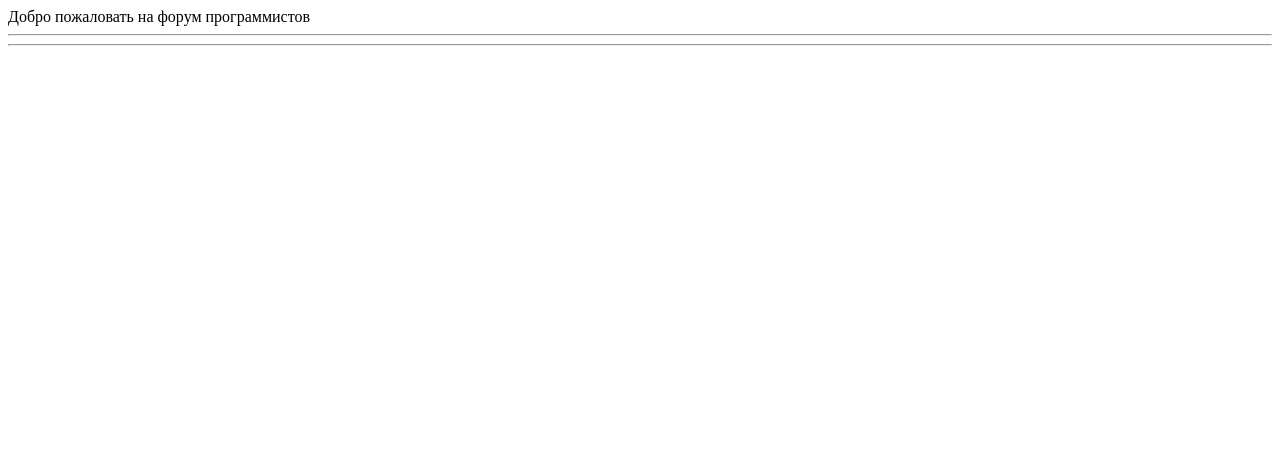
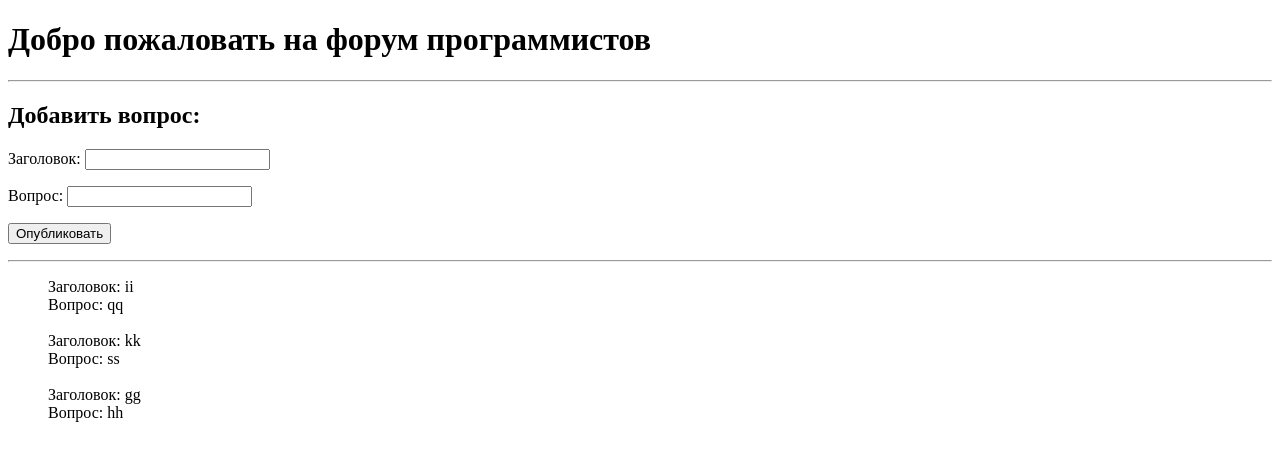
Before and after one commit to bogdan0620/flask, a Flask app: page / in a window 1280 px wide. Shown: the top 461 px of the page. Run offline with Flask 3, Linux system fonts and the light colour scheme; data comes from the database, SQL or seed files in the repository; both versions use the stored data as it was after the commit.

Commit message:
дз на 10.06.2023

```diff
--- a/app.py
+++ b/app.py
@@ -10,10 +10,4 @@ def get_my_name(name):
     return f'My name is {name}'
 
 
-
-
-
-
-
-
 app.run()
--- a/database/models.py
+++ b/database/models.py
@@ -25,7 +25,7 @@ def add_problem_db(title, message):
 def get_all_problems_db():
     connection = sqlite3.connect('database/forum.db')
     sql = connection.cursor()
-    all_problems = sql.execute('SELECT * FROM problems;').fetchall()
+    all_problems = sql.execute('SELECT * FROM problems ORDER BY added_date DESC;').fetchall()
     return all_problems
 
 def add_answer_to_problem_db(problem_id, answer_message):
--- a/main_page/main.py
+++ b/main_page/main.py
@@ -1,4 +1,4 @@
-from flask import Blueprint, render_template
+from flask import Blueprint, render_template, request, redirect
 from database.models import add_problem_db, get_all_problems_db
 
 main_page_bp = Blueprint('main_page', __name__)
@@ -9,3 +9,10 @@ def main_page():
     context = {'problems': problems}
 
     return render_template('index.html', context=context)
+
+@main_page_bp.route('/', methods=['get', 'post'])
+def add_question():
+    title = request.form.get('title')
+    message = request.form.get('message')
+    add_problem_db(title=title, message=message)
+    return redirect('/')
--- a/templates/index.html
+++ b/templates/index.html
@@ -6,18 +6,29 @@
 </head>
 <body>
 
-Добро пожаловать на форум программистов <br>
+<h1>Добро пожаловать на форум программистов</h1>
 <hr>
-
-<form action="/add_problem" method="post">
-
+<h2>Добавить вопрос: </h2>
+<form action="" method="post">
+    <p>
+        <label>Заголовок: </label>
+        <input required type="text" name="title">
+    </p>
+    <p>
+        <label>Вопрос: </label>
+        <input required type="text" name="message">
+    </p>
+    <p>
+        <button>Опубликовать</button>
+    </p>
 </form>
-
 <hr>
-{% for problem in problems %}
-    Заголовок: {{ problem[0] }}
-    Вопрос: {{ problem[2] }}
-{% endfor %}
+<ul>
+    {% for problem in context['problems'] %}
+        Заголовок: {{ problem[1] }}<br>
+        Вопрос: {{ problem[2] }}<br><br>
+    {% endfor %}
+</ul>
 
 </body>
 </html>
```
Also changed, not shown: database/forum.db.
